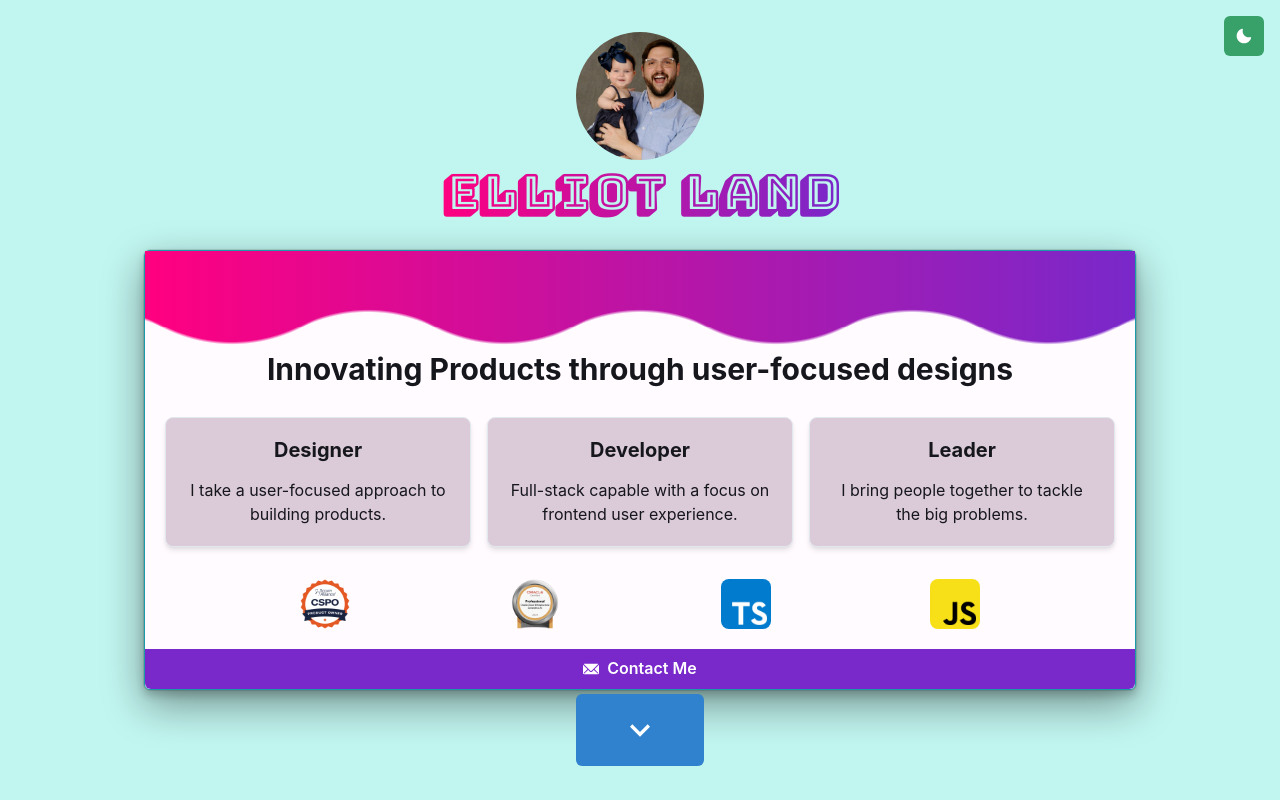
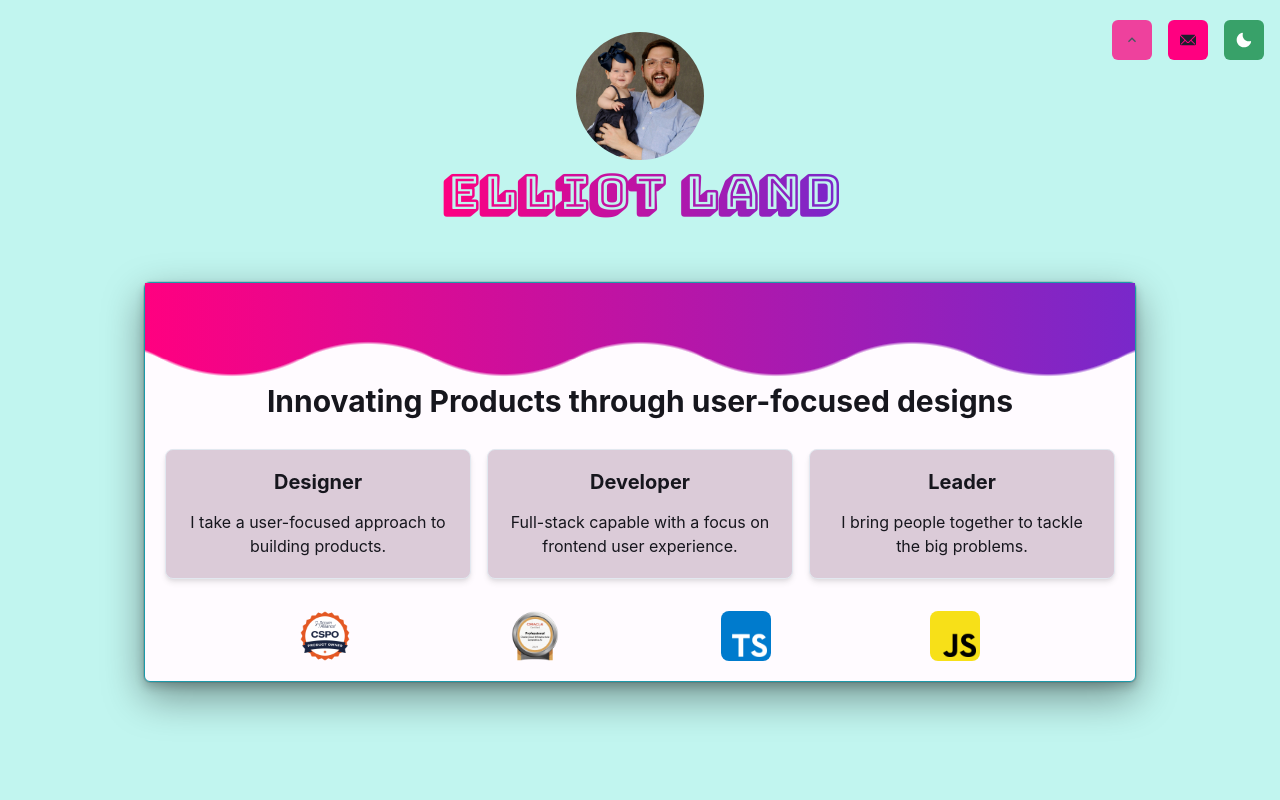
Before and after one commit to elliotland/personal-site-next-chakra, a Next.js app: page / in a window 1280 px wide. Built offline with nearby package versions, Linux system fonts and the light colour scheme.

Commit message:
several updates

```diff
--- a/src/components/AI_lliot.tsx
+++ b/src/components/AI_lliot.tsx
@@ -57,11 +57,10 @@ function AI_lliot() {
       textAlign={"center"}
       p={["1em", "2em", "4em"]} // Responsive padding
     >
-      {/* Header Section */}
       <Flex direction={"column"} mb={["1em", "2em"]}>
         <Heading
-          size={"3xl"}
-          as={"h2"}
+          size={"2xl"}
+          as={"h3"}
           alignSelf={"center"}
           _dark={{
             color: "white",
@@ -74,8 +73,8 @@ function AI_lliot() {
           Quiz My AI
         </Heading>
         <Heading
-          size={"lg"}
-          as={"h3"}
+          size={"md"}
+          as={"h4"}
           alignSelf={"center"}
           _dark={{
             color: "white",
@@ -83,7 +82,6 @@ function AI_lliot() {
           _light={{
             color: "black",
           }}
-          mt={".5em"}
         >
           Ask My AI Assistant About Me
         </Heading>
--- a/src/components/BusinessCard.tsx
+++ b/src/components/BusinessCard.tsx
@@ -10,6 +10,7 @@ import {
   VStack,
   HStack,
   CardFooter,
+  Stack,
 } from "@chakra-ui/react";
 import BadgesAndContactForm from "./Badges";
 import Hero from "./Hero";
@@ -59,26 +60,7 @@ const BusinessCard: React.FC<BusinessCardProps> = ({
 
   return expandedSiteView ? (
     <>
-      <Box
-        className="wavy-line-background"
-        position="absolute"
-        top="0"
-        left="0"
-        right="0"
-        bottom="0"
-        height={expandedSiteView ? "6em" : "9em"}
-        bgGradient="linear(to-l, heroGradientStart, heroGradientEnd)"
-        maxW="100%"
-      />
-      <Flex
-        direction={["column", "row"]} // Responsive flex direction
-        justifyContent="space-around"
-        mt={["1em", ".5em"]}
-      >
         <Hero title="Elliot Land" size="lg" smallMode={expandedSiteView} />
-        <BadgesAndContactForm />
-        <ContactMeButton expandedSiteView={expandedSiteView} />
-      </Flex>
     </>
   ) : (
     <>
@@ -113,7 +95,7 @@ const BusinessCard: React.FC<BusinessCardProps> = ({
               height={expandedSiteView ? "7em" : "9em"}
               bgGradient="linear(to-l, heroGradientStart, heroGradientEnd)"
             />
-            <Box w="100%" mt={expandedSiteView ? "2em" : ["3em", "5em"]}>
+            <Box w="100%" mt={expandedSiteView ? "2em" : "5em"}>
               <Heading
                 colorScheme="blue"
                 textAlign="center"
@@ -122,7 +104,7 @@ const BusinessCard: React.FC<BusinessCardProps> = ({
               >
                 {expandedSiteView ? shortTitle : fullTitle}
               </Heading>
-              <HStack
+              <Stack
                 spacing={4}
                 w="100%"
                 alignItems="stretch"
@@ -144,16 +126,13 @@ const BusinessCard: React.FC<BusinessCardProps> = ({
                   desc="I bring people together to tackle the big problems."
                   flex={1}
                 />
-              </HStack>
+              </Stack>
             </Box>
             <Box w="100%" mt="2em">
               <BadgesAndContactForm />
             </Box>
           </VStack>
         </CardBody>
-        <CardFooter p={0}>
-          <ContactMeButton expandedSiteView={expandedSiteView} />
-        </CardFooter>
       </Card>
     </>
   );
--- /dev/null
+++ b/src/components/ButtonMenu.tsx
@@ -0,0 +1,24 @@
+import { Stack } from "@chakra-ui/react";
+import { DarkModeSwitch } from "./DarkModeSwitch";
+import ExpansionButton from "./ExpansionButton";
+import ContactMeButton from "./ContactMeButton";
+
+const ButtonStack = ({ isExpanded, toggleExpansion }) => {
+  // Using 'onClick' here
+  return (
+    <Stack direction="row" spacing={4} position="fixed" top={5} right={4} zIndex={5000}>
+      <ExpansionButton
+        isExpanded={isExpanded}
+        toggleExpansion={toggleExpansion}
+        darkSettings={{ bgColor: "customDarkMode.green" }}
+        lightSettings={{ bgColor: "customLightMode.pink" }}
+      />
+      <ContactMeButton
+        darkSettings={{ bgColor: "customDarkMode.green" }}
+        lightSettings={{ bgColor: "customLightMode.pink" }} />
+      <DarkModeSwitch />
+    </Stack>
+  );
+};
+
+export default ButtonStack;
--- a/src/components/ContactMeButton.tsx
+++ b/src/components/ContactMeButton.tsx
@@ -1,6 +1,7 @@
 import React from "react";
 import {
   Button,
+  IconButton,
   Modal,
   ModalBody,
   ModalCloseButton,
@@ -14,10 +15,11 @@ import { EmailIcon } from "@chakra-ui/icons";
 import EmailComponent from "./emailMessage";
 
 interface ContactMeButtonProps {
-  expandedSiteView: boolean;
+  lightSettings: {},
+  darkSettings: {},
 }
 
-const ContactMeButton: React.FC<ContactMeButtonProps> = ({ expandedSiteView }) => {
+const ContactMeButton: React.FC<ContactMeButtonProps> = ({lightSettings, darkSettings }) => {
   const toast = useToast();
   const { isOpen, onOpen, onClose } = useDisclosure();
 
@@ -42,26 +44,17 @@ const ContactMeButton: React.FC<ContactMeButtonProps> = ({ expandedSiteView }) =
 
   return (
     <>
-      <Button
-        bgColor={'customLightMode.primary'}
+      <IconButton
         aria-label="contact button"
-        mt={expandedSiteView ? "5px" : "0"}
-        h={expandedSiteView ? "50px" : "2.5rem"}
-        w={expandedSiteView ? "auto" : "100%"}
-        leftIcon={<EmailIcon />}
+        icon={<EmailIcon />}
         onClick={onOpen}
-        borderTopRadius={expandedSiteView ? undefined : 0}
-        _light={{
-          color: "white",
-          bgColor: "customLightMode.primary",
-        }}
-        _dark={{
-          color: "black",
-          bgColor: "customDarkMode.green",
-        }}
+        _light={lightSettings}
+
+        _dark={darkSettings}
+
       >
         Contact Me
-      </Button>
+      </IconButton>
 
       <Modal isCentered isOpen={isOpen} onClose={onClose}>
         <OverlayOne />
--- a/src/components/DarkModeSwitch.tsx
+++ b/src/components/DarkModeSwitch.tsx
@@ -6,14 +6,10 @@ export const DarkModeSwitch = () => {
   const isDark = colorMode === "dark";
   return (
     <IconButton
-      position="fixed"
-      top={4}
-      right={4}
       icon={isDark ? <SunIcon /> : <MoonIcon />}
       aria-label="Toggle Theme"
       colorScheme="green"
       onClick={toggleColorMode}
-      zIndex={5}
     />
   );
 };
--- a/src/components/ExpansionButton.tsx
+++ b/src/components/ExpansionButton.tsx
@@ -1,53 +1,32 @@
-import React from 'react';
+import React from "react";
 import { Button, IconButton } from "@chakra-ui/react";
 import { ChevronDownIcon, ChevronUpIcon } from "@chakra-ui/icons";
 import { motion } from "framer-motion";
 
-interface MotionButtonProps {
+interface ExpansionButtonProps {
   isExpanded: boolean;
-  onClick: () => void;
+  toggleExpansion: () => void;
+  lightSettings: {},
+  darkSettings: {}
 }
 
-const ExpansionButton: React.FC<MotionButtonProps> = ({ isExpanded, onClick }) => {
-  const MotionButtonBase = motion(isExpanded ? IconButton : Button);
+const ExpansionButton: React.FC<ExpansionButtonProps> = ({
+  isExpanded,
+  toggleExpansion,
+  lightSettings,
+  darkSettings
+}) => {
 
   return (
-    <MotionButtonBase
-      position="fixed"
-      top={isExpanded ? "4" : "auto"}
-      bottom={isExpanded ? "auto" : "4"}
-      right={isExpanded ? "4.5em" : "auto"}
-      zIndex={5}
-      aria-label="Toggle Site Content"
-      colorScheme="blue"
-      onClick={onClick}
-      initial={false}
-      animate={{
-        top: isExpanded ? "16px" : "auto",
-        bottom: isExpanded ? "auto" : "16px",
-        right: isExpanded ? "4.5em" : "auto",
-        x: isExpanded ? 0 : "-50%",
-        rotate: isExpanded ? 180 : 0,
-      }}
-      transition={{
-        type: "spring",
-        stiffness: 10,
-        damping: 20,
-        duration: 2,
-      }}
-      {...(!isExpanded && {
-        w: "10%",
-        padding: "2em",
-        maxWidth: "50%",
-        minWidth: "fit-content",
-        size: "lg",
-        flexDirection: "column",
-        alignSelf: "center",
-        className: "animate-bounce",
-      })}
-    >
-      {isExpanded ? <ChevronUpIcon /> : <ChevronDownIcon boxSize="10" />}
-    </MotionButtonBase>
+    <IconButton
+      onClick={toggleExpansion}
+      icon={isExpanded ? <ChevronDownIcon /> : <ChevronUpIcon />}
+      aria-label="Expand Site"
+      className={isExpanded? "" : "animate-pulse"}
+      _light={lightSettings}
+      _dark={darkSettings}
+
+    />
   );
 };
 
--- a/src/components/Hero.tsx
+++ b/src/components/Hero.tsx
@@ -1,9 +1,4 @@
-import {
-  Avatar,
-  Flex,
-  Heading,
-  Collapse,
-} from "@chakra-ui/react";
+import { Avatar, Flex, Heading, Collapse } from "@chakra-ui/react";
 
 type HeroProps = {
   title: string;
@@ -13,40 +8,45 @@ type HeroProps = {
   size?: string;
 };
 
-const Hero = ({ title, smallMode, isOpen = true, onToggle, size }: HeroProps) => {
-  const animationValue = "all 0.3s ease-in-out";
-
+const Hero = ({
+  title,
+  smallMode,
+  isOpen = true,
+  onToggle,
+  size,
+}: HeroProps) => {
   return (
-    <Collapse animateOpacity in={isOpen} >
     <Flex
       justifyContent="center"
       alignItems="center"
-        marginTop={smallMode ? "em" : '2em'}
+      marginTop={smallMode ? "em" : "2em"}
+      mb={smallMode ? "2em" : "2em"}
       flexDirection={smallMode ? "row" : "column"}
-        transition={animationValue}
-        alignContent={'center'}
+      alignContent={"center"}
+      position={smallMode ? "fixed" : "initial"}
+      top={4}
+      left={4}
+      zIndex={5000}
     >
       <Avatar
         src="avatar.jpg"
         size={smallMode ? "lg" : "2xl"}
         name="Elliot Land"
         marginRight={smallMode ? "1em" : "0"}
-          transition={animationValue}
       />
 
       <Heading
         size={smallMode ? size : "2xl"}
-          transition={animationValue}
         bgGradient="linear(to-l, heroGradientStart, heroGradientEnd)"
         bgClip="text"
         textStyle="hero"
         variant={"Bungee"}
-          mt={'10px'}
+        mt={"10px"}
+        alignSelf={smallMode ? "baseline" : "initial"}
       >
         {title}
       </Heading>
     </Flex>
-    </Collapse>
   );
 };
 export default Hero;
--- a/src/pages/index.tsx
+++ b/src/pages/index.tsx
@@ -12,28 +12,15 @@ import AI_lliot from "../components/AI_lliot";
 import BusinessCard from "../components/BusinessCard";
 import ExpansionButton from "../components/ExpansionButton";
 import CircularCarousel from "../components/ProjectCarousal";
+import ButtonStack from "../components/ButtonMenu";
 
 const Index = () => {
   const [isExpanded, setIsExpanded] = useState(false);
   const { isOpen, onToggle, onOpen } = useDisclosure();
 
-  // Use Chakra's useBreakpointValue to detect screen size and set isExpanded based on the screen size
-  const isMobile = useBreakpointValue({ base: true, md: false });
-
-  // Effect to automatically expand when on mobile or small screens
-  useEffect(() => {
-    if (isMobile) {
-      setIsExpanded(true);
-      onOpen(); // Ensure that Collapse content is also opened on mobile view
-    } else {
-      setIsExpanded(false);
-      // If you want to collapse it when going to desktop, you can optionally call onToggle here
-    }
-  }, [isMobile, onOpen]);
-
   const toggleExpansion = () => {
     setIsExpanded((prev) => !prev);
-    onToggle(); // Manually toggle the collapse when the expansion button is clicked
+    onToggle();
   };
 
   return (
@@ -49,16 +36,11 @@ const Index = () => {
           color: "white",
           bgColor: "customDarkMode.darkBackground",
         }}
-        transition="all 0.15s ease-out"
         display={"flex"}
         flexDirection={"column"}
         alignItems={"center"}
-        height={isExpanded ? '' : '100vh'}
+        height={isExpanded ? "" : "100vh"}
       >
-        <DarkModeSwitch />
-
-        <ExpansionButton isExpanded={isExpanded} onClick={toggleExpansion} />
-
         <Container
           display={"flex"}
           flexDirection={"column"}
@@ -66,7 +48,12 @@ const Index = () => {
           w={"container.lg"}
           mt={isExpanded ? "3em" : "0em"}
           maxW={"100%"}
+          pb={"2em"}
         >
+        <ButtonStack
+          isExpanded={isExpanded}
+          toggleExpansion={toggleExpansion}
+        />
           <BusinessCard expandedSiteView={isExpanded} />
         </Container>
         <Flex
@@ -74,7 +61,7 @@ const Index = () => {
           w={"100%"}
           direction={"column"}
           mt={"1em"}
-          minH={'400px'}
+          minH={"400px"}
           _light={{
             bgColor: "customLightMode.pink",
           }}
@@ -94,8 +81,8 @@ const Index = () => {
           w={"100%"}
           direction={"column"}
           pt={"2em"}
-          h={'100%'}
-          minH={'600px'}
+          h={"100%"}
+          minH={"600px"}
           pb={"2em"}
         >
           <Collapse in={isOpen} animateOpacity>
```
Lines whose indentation alone changed are shown as unchanged.
